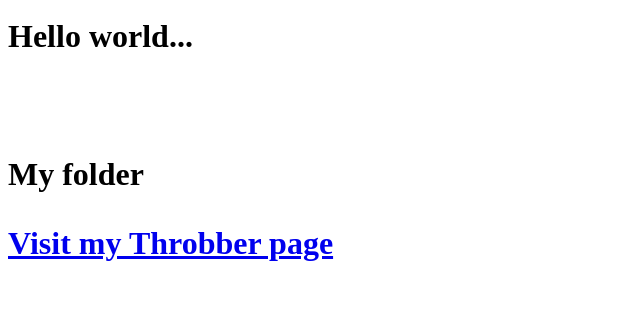
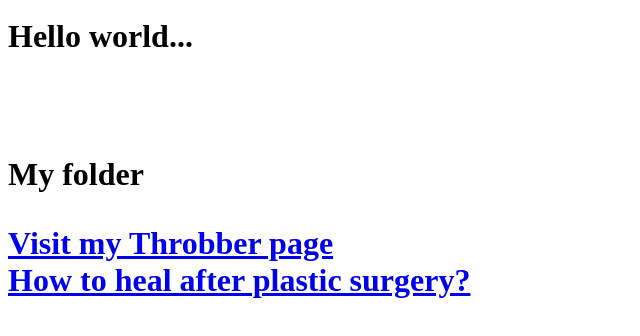
Before and after one commit to iskornev/interactive, a plain HTML site: page index.html in a window 1280 px wide. Shown: the part 402-738 px from the top of the page, without its empty margins (0-640 px from the left). Drawn offline with Linux system fonts and the light colour scheme.

Commit message:
Update index.html

```diff
--- a/index.html
+++ b/index.html
@@ -12,7 +12,7 @@
    <br>
    <p>My folder</p>
    <a href="https://iskornev.github.io/interactive/throbber.html">Visit my Throbber page</a></br>
-   <a href="https://iskornev.github.io/Surgerytips/How to heal after plastic surgery </a></br>
+   <a href="https://iskornev.github.io/Surgerytips/How to heal after plastic surgery">How to heal after plastic surgery?</a></br>
 </body>
 
 </html>
```
